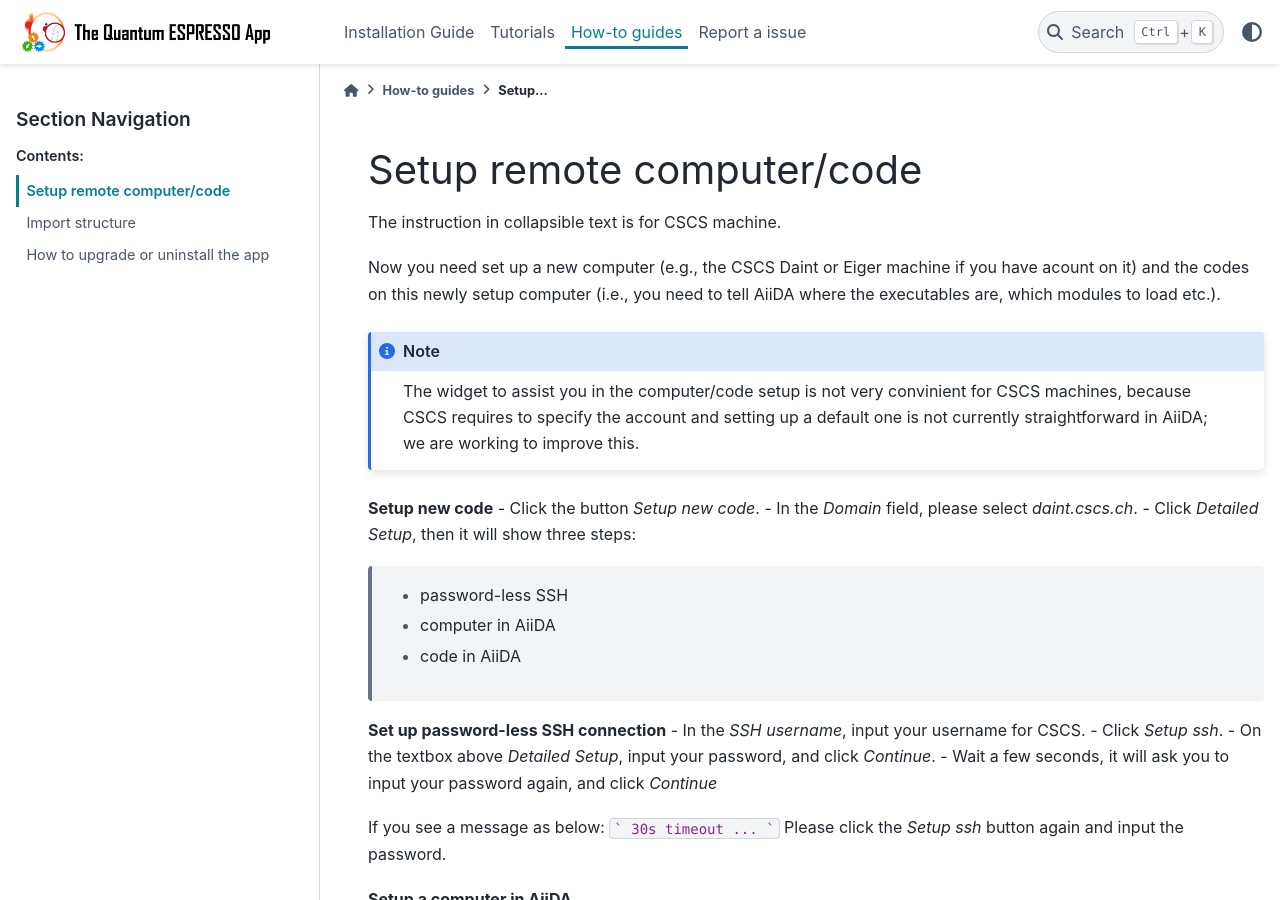
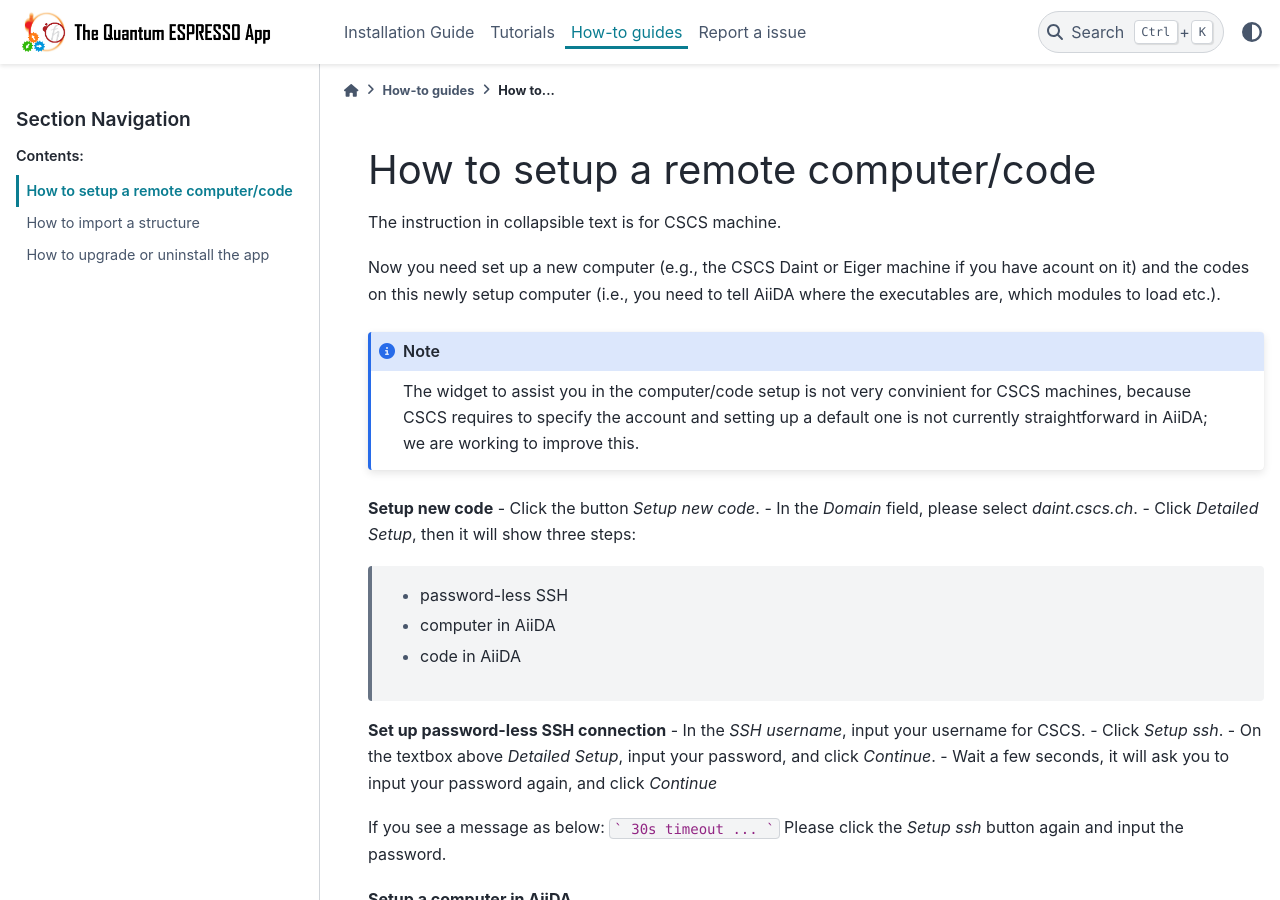
Before and after one commit to aiidalab/aiidalab-qe, a Sphinx documentation site: the page built from docs/source/howto/setup_computer_code.rst, in a window 1280 px wide and 900 px high. Built offline with Sphinx 7.4.7 and the PyData theme 0.15.4, drawn with Linux system fonts in a browser that asks for light colours; some of the changed text lies outside the part shown.

Commit message:
Update how-to naming convention

```diff
--- a/docs/source/howto/import_structure.rst
+++ b/docs/source/howto/import_structure.rst
@@ -1,8 +1,6 @@
-.. _import_structure:
-
-================
-Import structure
-================
+=========================
+How to import a structure
+=========================
 
 You can select a structure from the following four sources:
 
--- a/docs/source/howto/index.rst
+++ b/docs/source/howto/index.rst
@@ -4,7 +4,7 @@ How-to guides
 =============
 
 .. toctree::
-   :maxdepth: 2
+   :maxdepth: 1
    :caption: Contents:
 
    setup_computer_code
--- a/docs/source/howto/setup_computer_code.rst
+++ b/docs/source/howto/setup_computer_code.rst
@@ -1,7 +1,6 @@
-.. _how_to_setup_computer_code:
-
-Setup remote computer/code
-==========================
+===================================
+How to setup a remote computer/code
+===================================
 
 The instruction in collapsible text is for CSCS machine.
 
--- a/docs/source/howto/upgrade_uninstall.rst
+++ b/docs/source/howto/upgrade_uninstall.rst
@@ -1,5 +1,4 @@
-.. _upgrade:
-
+===================================
 How to upgrade or uninstall the app
 ===================================
 
```
